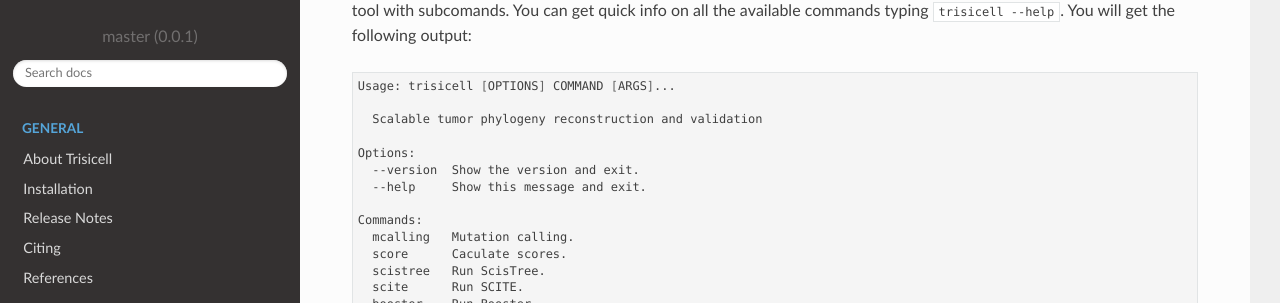
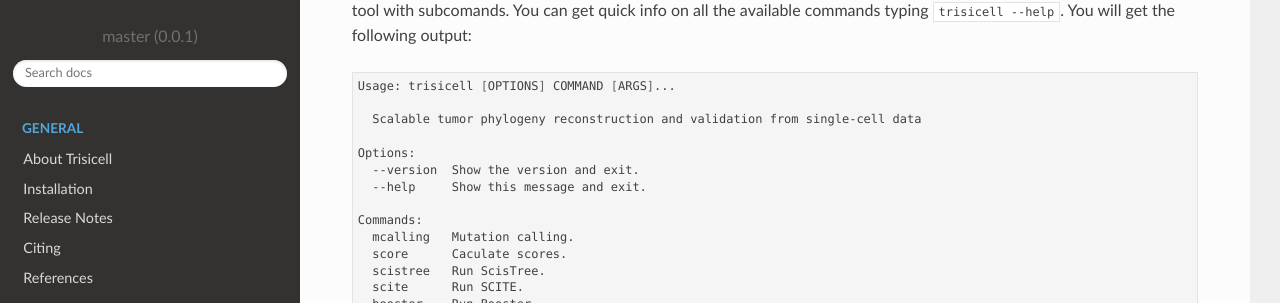
Before and after one commit to faridrashidi/trisicell, a Sphinx documentation site: the page built from docs/source/cli.rst, in a window 1280 px wide and 1340 px high. Shown: the part 210-513 px from the top of the window. Built offline with Sphinx 7.4.7 and the Read the Docs theme 2.0.0, drawn with Linux system fonts in a browser that asks for light colours.

Commit message:
update docs

```diff
--- a/docs/source/cli.rst
+++ b/docs/source/cli.rst
@@ -11,7 +11,7 @@ typing ``trisicell --help``. You will get the following output:
 
     Usage: trisicell [OPTIONS] COMMAND [ARGS]...
 
-      Scalable tumor phylogeny reconstruction and validation
+      Scalable tumor phylogeny reconstruction and validation from single-cell data
 
     Options:
       --version  Show the version and exit.
--- a/docs/source/conf.py
+++ b/docs/source/conf.py
@@ -38,7 +38,7 @@ needs_sphinx = "2.0"  # Nicer param docs
 suppress_warnings = ["ref.citation"]
 project = "Trisicell"
 author = "National Cancer Institute"  # trisicell.__author__
-title = "Scalable tumor phylogeny reconstruction and validation"
+title = "Scalable tumor phylogeny reconstruction and validation from single-cell data"
 copyright = f"{datetime.now():%Y}, {author}"
 release = "master"
 version = f"master ({trisicell.__version__})"
```
